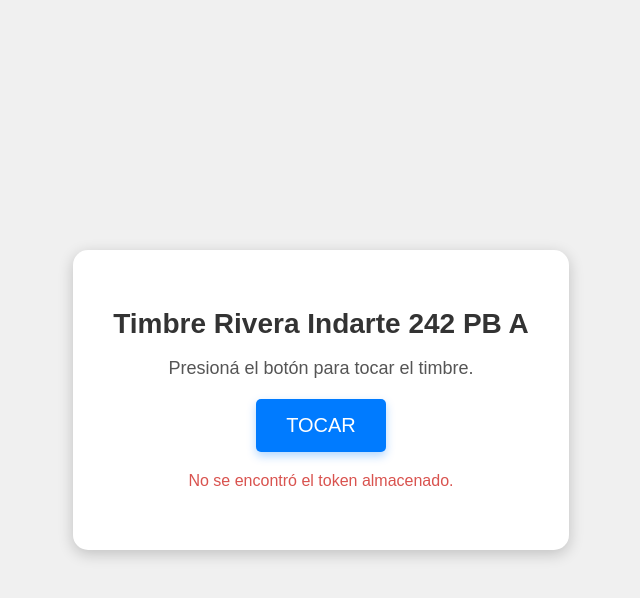
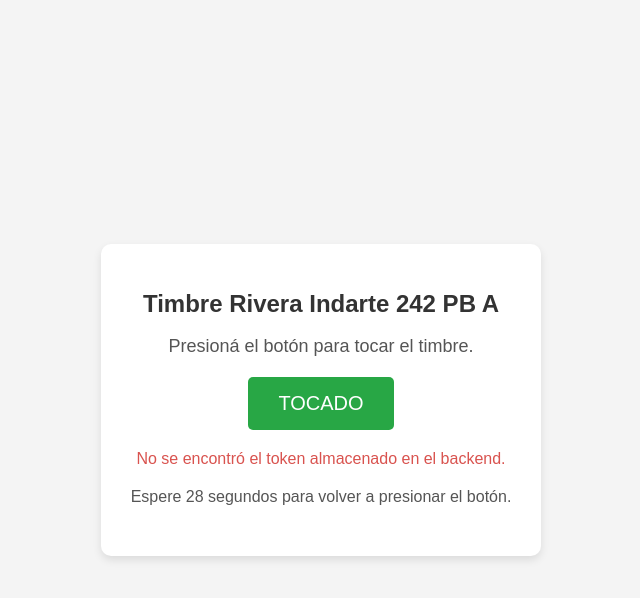
Before and after one commit to Frez15/Timbre, a website: page public/index.html in a window 1280 px wide. Both pictures are taken after a click on the button "TOCAR". Shown: the whole page, without its empty margins (319-959 px from the left). Drawn offline with Linux system fonts and the light colour scheme; no server answers.

Commit message:
arreglo index roto

```diff
--- a/public/index.html
+++ b/public/index.html
@@ -12,17 +12,17 @@
             height: 100vh;
             margin: 0;
             font-family: 'Arial', sans-serif;
-            background-color: #f0f0f0;
+            background-color: #f4f4f4;
         }
         .container {
             text-align: center;
             background-color: white;
-            padding: 40px;
-            border-radius: 15px;
-            box-shadow: 0 4px 15px rgba(0, 0, 0, 0.2);
+            padding: 30px;
+            border-radius: 10px;
+            box-shadow: 0 4px 8px rgba(0, 0, 0, 0.1);
         }
         h1 {
-            font-size: 28px;
+            font-size: 24px;
             color: #333;
             margin-bottom: 10px;
         }
@@ -34,17 +34,15 @@
         #botonTimbre {
             font-size: 20px;
             padding: 15px 30px;
-            background-color: #007bff;
+            background-color: #28a745;
             color: white;
             border: none;
             border-radius: 5px;
             cursor: pointer;
-            transition: background-color 0.3s ease, transform 0.2s;
-            box-shadow: 0 4px 10px rgba(0, 123, 255, 0.3);
+            transition: background-color 0.3s ease;
         }
         #botonTimbre:hover {
-            background-color: #0056b3;
-            transform: translateY(-2px);
+            background-color: #218838;
         }
         #mensaje {
             margin-top: 20px;
@@ -52,7 +50,8 @@
             color: #d9534f;
         }
         #contador {
-            font-size: 18px;
+            margin-top: 10px;
+            font-size: 16px;
             color: #555;
         }
     </style>
@@ -68,8 +67,28 @@
     </div>
 
     <script>
+        let vecesTocado = 0;
+        let ultimaVezTocado = 0;
         let timer;
         let countdownTime = 30; // 30 segundos
+
+        // Función para obtener el token del backend
+        function obtenerTokenDeBackend() {
+            const url = 'https://timbre-tau.vercel.app/api/store-token'; // Ajusta a tu endpoint para obtener el token
+            return fetch(url)
+                .then(response => {
+                    if (!response.ok) {
+                        throw new Error('Error al obtener el token');
+                    }
+                    return response.json();
+                })
+                .then(data => {
+                    return data.token; // Asegúrate de que esto coincida con la estructura de tu respuesta del backend
+                })
+                .catch(error => {
+                    console.error('Error:', error);
+                });
+        }
 
         // Función para enviar el token al backend
         function sendTokenToBackend(token) {
@@ -77,7 +96,7 @@
 
             const jsonBody = {
                 token: token,
-                title: 'Timbre Rivera Indante',
+                title: 'Timbre Rivera Indarte',
                 body: 'Tocaron el timbre',
             };
 
@@ -106,11 +125,12 @@
             const boton = document.getElementById('botonTimbre');
             const mensaje = document.getElementById('mensaje');
             const contador = document.getElementById('contador');
-            const token = localStorage.getItem('store-token'); // Cambia 'store-token' por la clave que usaste
+            const ahora = Date.now();
 
-            // Comprobar que el token existe antes de enviarlo
-            if (token) {
-                // Simular el botón siendo presionado
+            // Comprobar si se puede tocar el timbre
+            if (vecesTocado < 2 || (ahora - ultimaVezTocado) > 300000) {
+                vecesTocado++;
+                ultimaVezTocado = ahora;
                 boton.innerText = 'TOCADO';
                 mensaje.innerText = '';
 
@@ -130,8 +150,17 @@
                         boton.innerText = 'TOCAR'; // Restaurar texto del botón
                     }
                 }, 1000);
+
+                // Recuperar el token almacenado en el backend
+                obtenerTokenDeBackend().then(token => {
+                    if (token) {
+                        sendTokenToBackend(token);
+                    } else {
+                        mensaje.innerText = 'No se encontró el token almacenado en el backend.';
+                    }
+                });
             } else {
-                mensaje.innerText = 'No se encontró el token almacenado.';
+                mensaje.innerText = 'Has tocado el timbre demasiadas veces. Espera 5 minutos.';
             }
         }
     </script>
```
